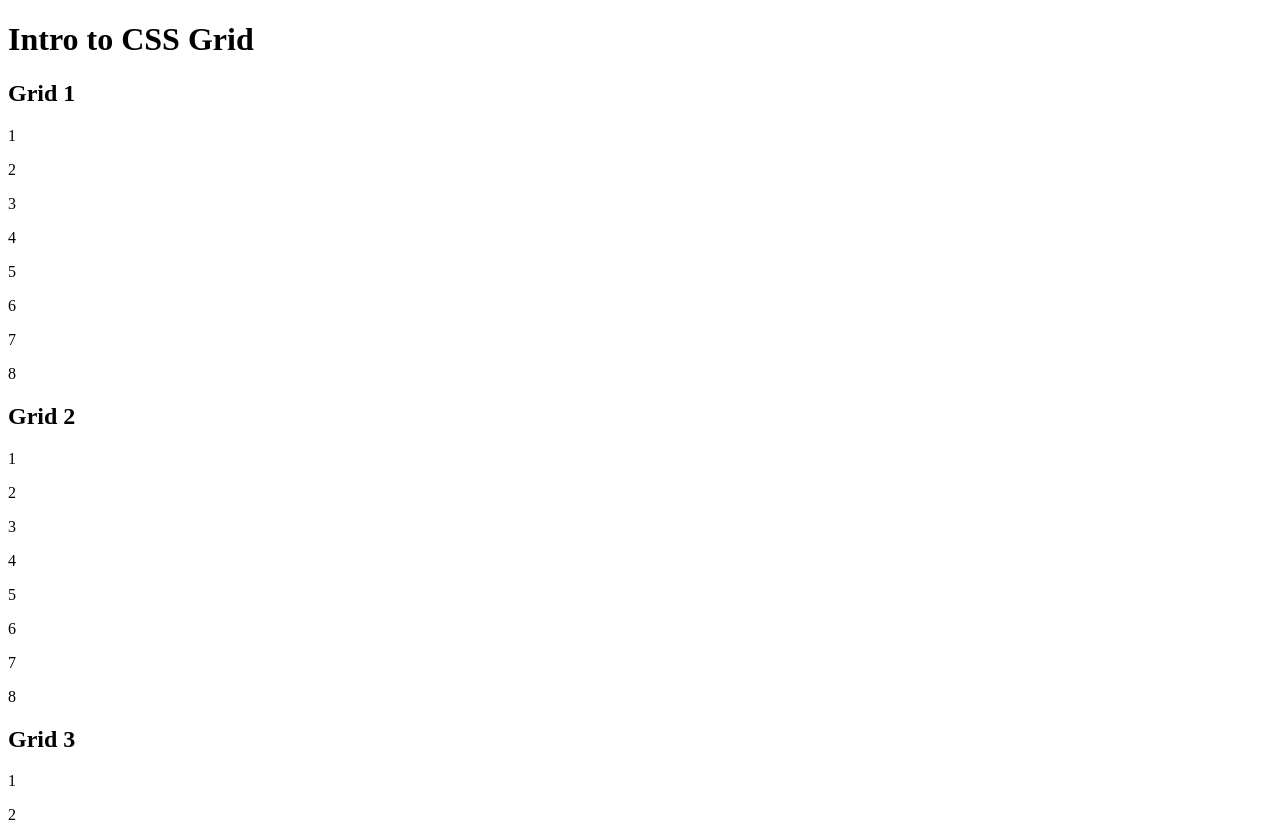
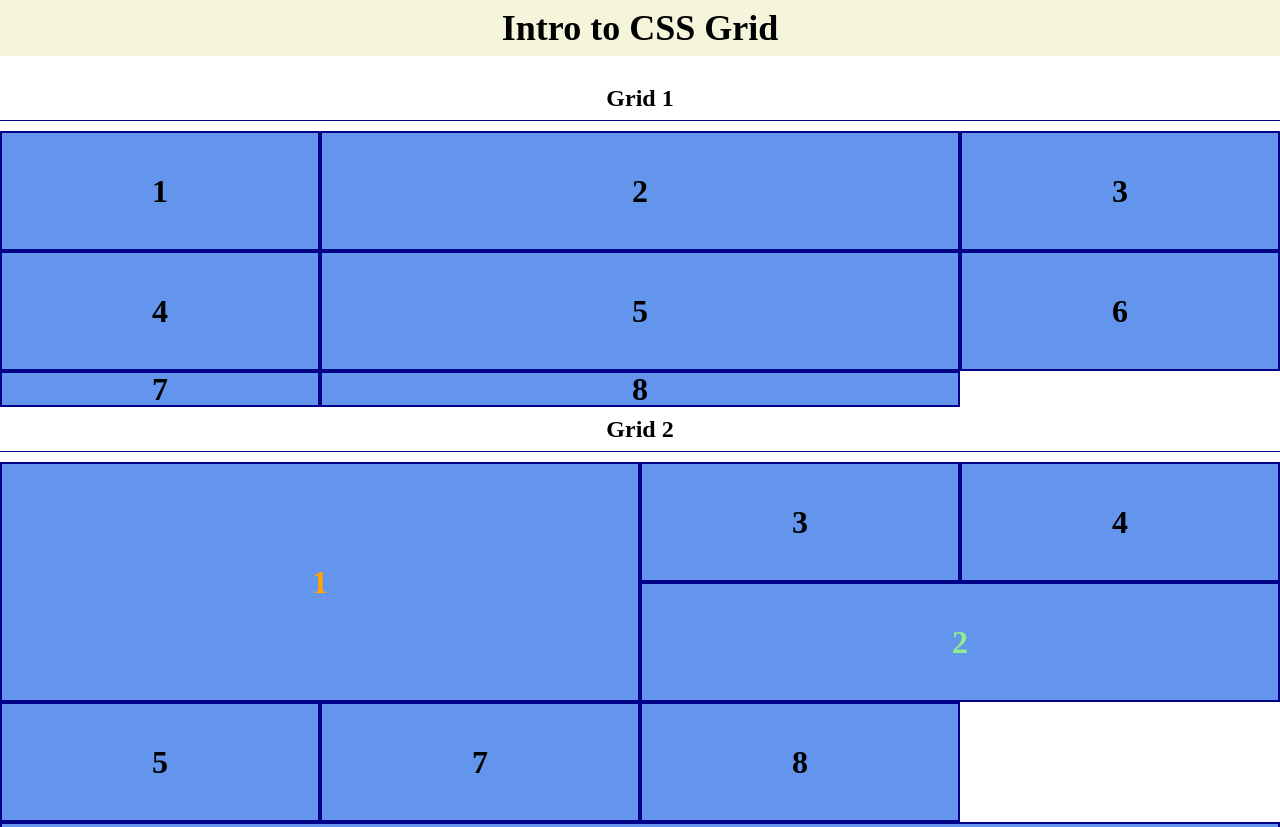
Before and after one commit to afzamadiha/f26week11madiha, a plain HTML site: page index.html in a window 1280 px wide. Shown: the top 827 px of the page. Drawn offline with Linux system fonts and the light colour scheme.

Commit message:
adjusting cells of a table

```diff
--- a/index.html
+++ b/index.html
@@ -4,6 +4,7 @@
     <meta charset="UTF-8">
     <meta name="viewport" content="width=device-width, initial-scale=1.0">
     <title>CSS Grid</title>
+    <link rel="stylesheet" href="styles/grids.css">
 </head>
 <body>
     <!--ai prompt for basic structure:
@@ -14,6 +15,9 @@
         </header>
         <nav></nav>
         <main>
+
+            <!--ai prompt to generate sections:
+            inside the main,add four sections,each with a class with a different number word (one,two,etc) inside each section, add an h2 with the text grid 1, grid 2, etc(incrementing for each section). under the h2, add an article with 8 divs inside, in each div add a p tag with an incrementing number inside(1-8 for each section).-->
             <section class="one">
                 <h2>Grid 1</h2>
                 <article>
--- /dev/null
+++ b/styles/grids.css
@@ -0,0 +1,188 @@
+/* Meyerweb CSS Reset v2.0 */
+html, body, div, span, applet, object, iframe,
+h1, h2, h3, h4, h5, h6, p, blockquote, pre,
+a, abbr, acronym, address, big, cite, code,
+del, dfn, em, img, ins, kbd, q, s, samp,
+small, strike, strong, sub, sup, tt, var,
+b, u, i, center,
+dl, dt, dd, ol, ul, li,
+fieldset, form, label, legend,
+table, caption, tbody, tfoot, thead, tr, th, td,
+article, aside, canvas, details, embed,
+figure, figcaption, footer, header, hgroup,
+menu, nav, output, ruby, section, summary,
+time, mark, audio, video {
+    margin: 0;
+    padding: 0;
+    border: 0;
+    font-size: 100%;
+    font: inherit;
+    vertical-align: baseline;
+}
+
+article, aside, details, figcaption, figure,
+footer, header, hgroup, menu, nav, section {
+    display: block;
+}
+
+body {
+    line-height: 1;
+}
+
+ol, ul {
+    list-style: none;
+}
+
+blockquote, q {
+    quotes: none;
+}
+
+blockquote::before, blockquote::after,
+q::before, q::after {
+    content: "";
+    content: none;
+}
+
+table {
+    border-collapse: collapse;
+    border-spacing: 0;
+}
+
+
+/***************************************************************************************
+                        DEFAULT STYLES
+**************************************************************************************/
+
+h1{
+    font-size:36px;
+    font-weight:bold;
+    text-align:center;
+    margin-bottom:20px;
+    padding:10px;
+    background-color:beige;
+}
+
+h2{
+    font-size:24px;
+    font-weight:bold;
+    text-align:center;
+    margin-bottom:10px;
+    padding:10px;
+    border-bottom:1px solid darkblue;
+}
+
+article div{
+    background-color: cornflowerblue;
+    border:2px solid darkblue;
+    font-size:32px;
+    font-weight:bold;
+
+
+
+/* flexbox xan be used inside grid*/
+display:flex;
+justify-content:center; /*centers horizontally*/
+align-items:center;/*centers vertically*/
+
+}
+
+
+
+/***************************************************************************************
+                        GRID STYLES
+**************************************************************************************/
+
+section.one article{
+/*like flexbox, you have to declare a parent element to hold the grid...*/
+display:grid;
+/*grid-template-columns:300px 400px 100px;*/
+
+/* fr stands for fraction - it tells the column or row
+to tke up a portion of the available space*/
+
+grid-template-columns:1fr 2fr 1fr;
+
+/* the explicit grid is what you define, the implicit grid is what the browser figures out based on
+content that  spills outside of your defined explixit grid in the example below, the third row
+won't have any height*/
+
+grid-template-rows:120px 120px;
+
+}
+
+section.two article{
+    display:grid;
+    /*repeat lets your define any number of rows/columns
+    to take up the same amount of space*/
+    grid-template-columns:repeat(4, 1fr);
+    /*grid-auto-rows  tells all rows to be this size*/
+    grid-auto-rows:120px;
+
+    /*tell the grid to fill in spaces left by a cell that doesnt fit*/
+    grid-auto-flow:dense;
+}
+
+/*you can control the individual cells - or the children of the grid - to position or size them individually*/
+
+section.two div:nth-child(1){
+    color:orange;
+/* you can tell one of your cells to start at a row or column, and end at a row or column*/
+grid-column-start:1;
+grid-column-end:3;
+
+grid-row-start:1;
+grid-row-end:3;
+}
+
+
+section.two div:nth-child(2){
+    color:lightgreen;
+/* you can tell one of your cells to start at a row or column, and end at a row or column*/
+grid-column-start:3;
+grid-column-end:5;
+
+grid-row-start:2;
+grid-row-end:3;
+}
+
+
+section.two div:nth-child(6){
+
+/* you can use span to say how many columns or rows to stretch across*/
+grid-column-start:1;
+grid-column-end:span 4;
+
+}
+
+
+section.three article{
+    display:grid;
+    grid-auto-flow:dense;
+
+    grid-template-columns:1fr 2fr 1fr;
+    grid-auto-rows:120px;
+}
+
+
+section.three div:nth-child(2){
+
+/* by default everything has an order value of 0, anything with a higher order comes later,
+anything with a lower order comes earlier */
+order:1;
+
+}
+
+
+section.three div:nth-child(5){
+
+/*you can use a shorthand for start and end */
+grid-area: 2 / 1 / span 2 / span 2;
+
+/*this is equivalent to writing
+grid-column-start:2;
+grid-column-end:1;
+
+grid-row-start:2;
+grid-row-end:2;*/
+
+}
```
